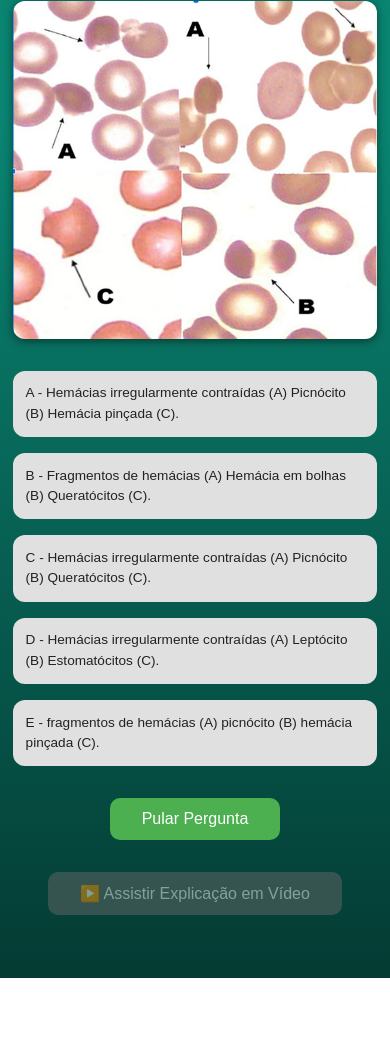
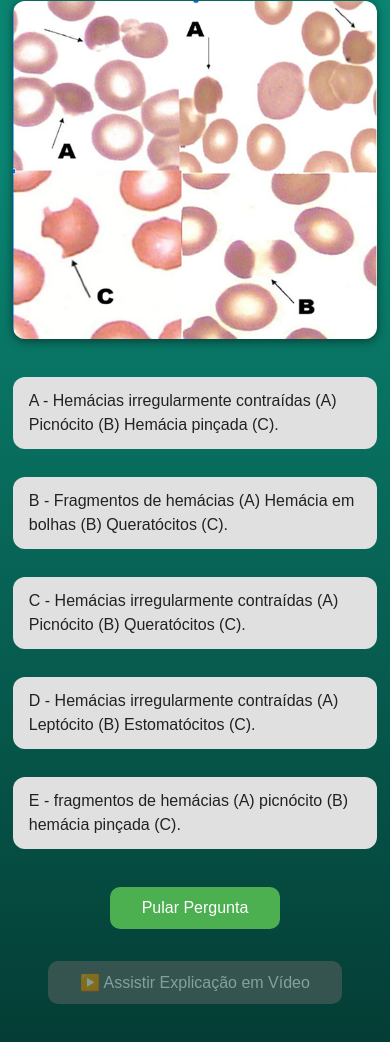
Before and after one commit to caiocesarv/novoquizzlab.final, a plain HTML site: page quiz.html in a window 390 px wide. Shown: the part 745-1787 px from the top of the page. Before the commit the page ends 1723 px from the top, so only its background shows below. Drawn offline with Linux system fonts and the light colour scheme; no server answers.

Commit message:
ajustes sensibilidade

```diff
--- a/style.css
+++ b/style.css
@@ -616,14 +616,48 @@ header h2 {
   #videoPlayerContainer iframe {
     height: 250px;
   }
-  .alternativas {
+  /* ADICIONE ESTAS REGRAS NO SEU style.css */
+
+/* Controle de toque para alternativas */
+.alternativas {
     touch-action: pan-y pinch-zoom; /* Permitir scroll vertical */
+    -webkit-overflow-scrolling: touch;
 }
 
 .alternativas button {
     touch-action: manipulation; /* Controle específico para botões */
     -webkit-tap-highlight-color: transparent;
+    -webkit-touch-callout: none;
+    -webkit-user-select: none;
+    user-select: none;
+    outline: none;
+
+    /* Melhor área de toque em mobile */
+    min-height: 48px;
+    transition: all 0.2s ease;
 }
-.progresso-info {
+
+/* Estado visual durante o toque */
+.alternativas button.touching {
+    transform: scale(0.98);
+    background-color: rgba(255, 255, 255, 0.1);
+    box-shadow: inset 0 2px 4px rgba(0, 0, 0, 0.2);
+}
+
+/* Mobile específico */
+@media (max-width: 768px) {
+    .alternativas button {
+        font-size: max(16px, 1rem); /* Evitar zoom no iOS */
+        padding: 12px 16px;
+        margin: 6px 0;
+    }
+}
+
+/* Container do quiz */
+.quiz-container {
+    touch-action: pan-y pinch-zoom;
+    -webkit-overflow-scrolling: touch;
+}
+  .progresso-info {
     flex-direction: column;
     gap: 0.3rem;
```
